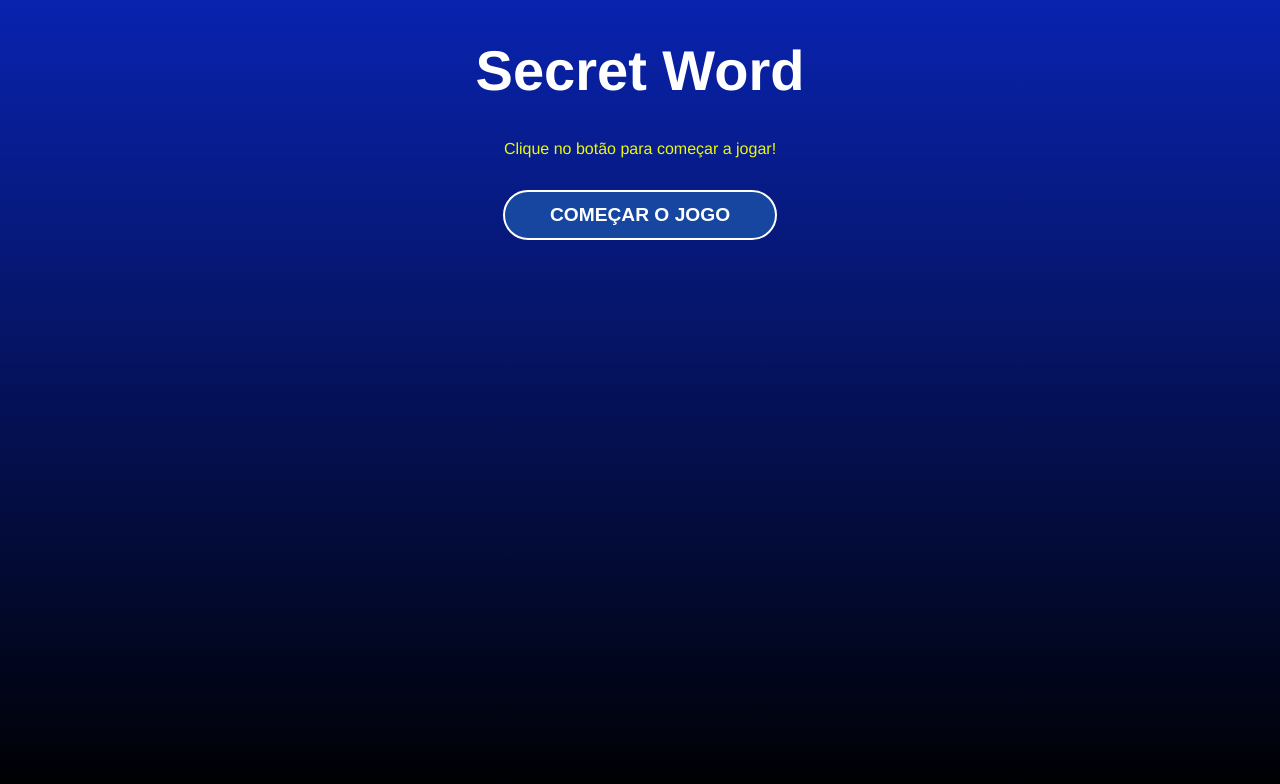
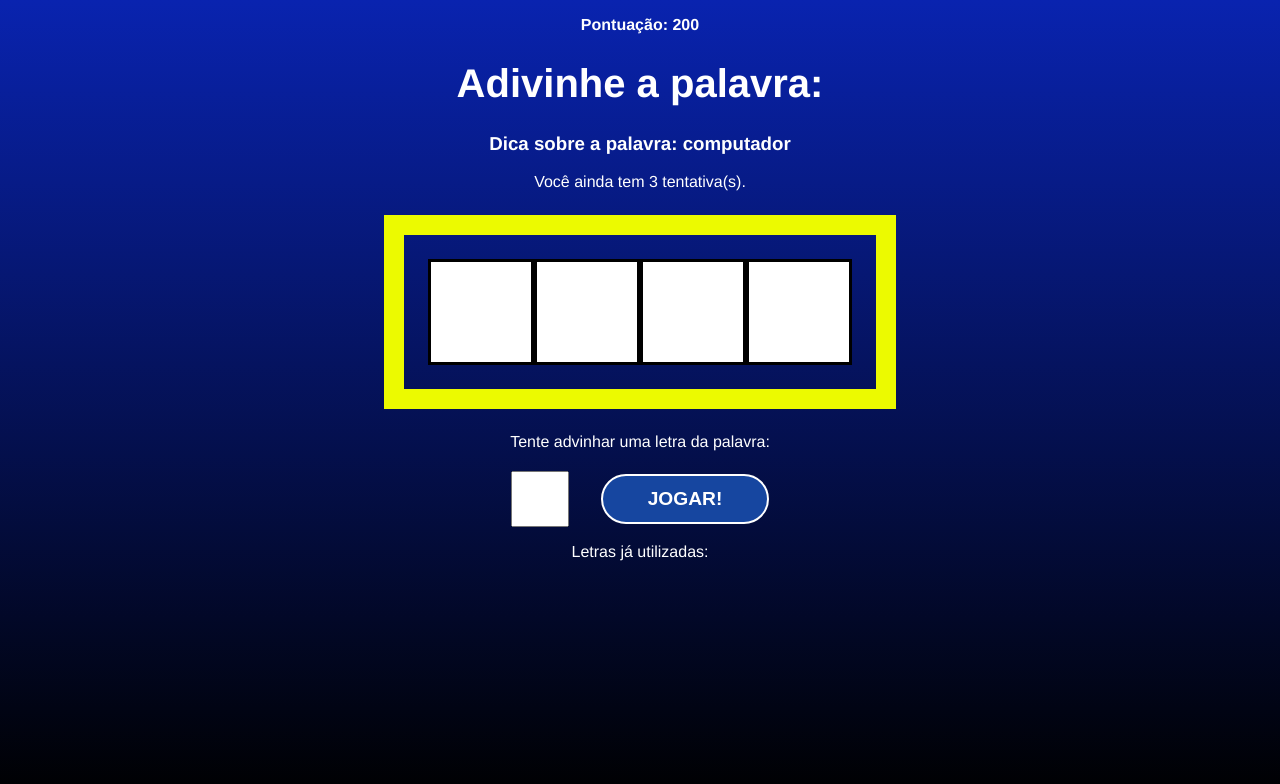
Before and after one commit to Samuelgosilva/secretWord, a React (Vite) app: page / in a window 1280 px wide. Shown: the top 784 px of the page. Built offline with nearby package versions, Linux system fonts and the light colour scheme.

Commit message:
projeto finalizado

```diff
--- a/src/App.jsx
+++ b/src/App.jsx
@@ -34,7 +34,7 @@
   const [guesses, setGuesses] = useState(guessesQty)
   const [score, setScore] = useState(0)
 
-  const pickWordAndCategory = () => {
+  const pickWordAndCategory = useCallback(() => {
     // pegar uma categoria aleatória
     const categories = Object.keys(words)
     const category =
@@ -44,11 +44,14 @@
     const word = words[category][Math.floor(Math.random() * words[category].length)]
 
     return {word, category}
-  }
+  }, [words])
 
 
   // start the secret word game
-  const startGame = () => {
+  const startGame = useCallback(() => {
+    // clear all letters
+    clearLetterStages()
+
     // pegar uma palavra e uma categoria
     const {word, category} = pickWordAndCategory()
 
@@ -66,7 +69,7 @@
     setLetters(wordLetters)
 
     setGameStage(stages[1].name)
-  }
+  }, [pickWordAndCategory])
 
   //process the letter input
 
@@ -100,6 +103,7 @@
     setWrongLetters([])
   }
 
+  // check if guesses ended
   useEffect(() => {
 
     if(guesses <= 0){
@@ -110,6 +114,22 @@
     }
 
   }, [guesses])
+
+  // check win condition
+  useEffect(() => {
+
+    const uniqueLetters = [... new Set(letters)]
+
+    // win condition
+    if(guessedLetters.length === uniqueLetters.length){
+      // add score
+      setScore((actualScore) => actualScore += 100)
+
+      //restart game with new word
+      startGame()
+    }
+
+  }, [guessedLetters, letters, startGame])
 
   //restart the game
   const retry =() => {
```
